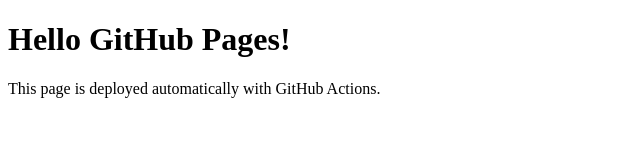
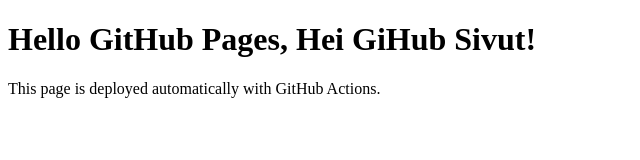
Before and after one commit to mantyouti/Viikko2, a plain HTML site: page index.html in a window 1280 px wide. Shown: the whole page, without its empty margins (0-640 px from the left). Drawn offline with Linux system fonts and the light colour scheme.

Commit message:
Add index.html

```diff
--- a/index.html
+++ b/index.html
@@ -6,7 +6,7 @@
 </head>
 <body>
   <main>
-    <h1>Hello GitHub Pages!</h1>
+    <h1>Hello GitHub Pages, Hei GiHub Sivut!</h1>
     <p>This page is deployed automatically with GitHub Actions.</p>
   </main>
 </body>
```
